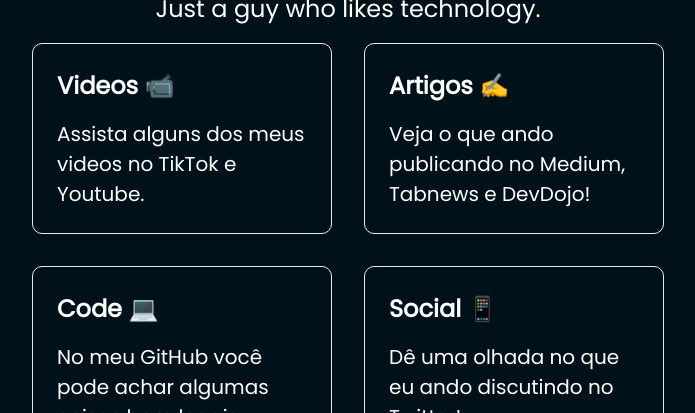
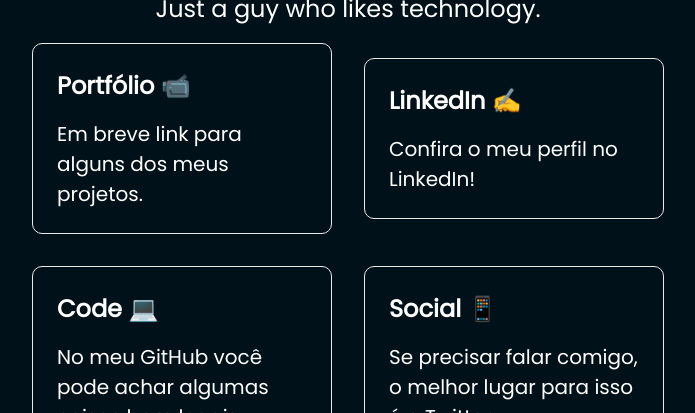
Before and after one commit to victorodev/victorodev.github.io, a plain HTML site: page index.html in a window 1280 px wide. Shown: the part 387-800 px from the top of the page, without its empty margins (292-987 px from the left). Drawn offline with Linux system fonts and the light colour scheme.

Commit message:
mudanando alguns links da home

```diff
--- a/index.html
+++ b/index.html
@@ -24,14 +24,14 @@
         </p>
 
         <div class="grid">
-          <a href="https://tiktok.com/@victorodev" class="card">
-            <h2>Videos &#128249;</h2>
-            <p>Assista alguns dos meus videos no TikTok e Youtube.</p>
+          <a href="https:victorodev.com" class="card">
+            <h2>Portfólio &#128249;</h2>
+            <p>Em breve link para alguns dos meus projetos.</p>
           </a>
 
           <a href="https://tabnews.com.br/victorodev" class="card">
-            <h2>Artigos &#9997;</h2>
-            <p>Veja o que ando publicando no Medium, Tabnews e DevDojo!</p>
+            <h2>LinkedIn &#9997;</h2>
+            <p>Confira o meu perfil no LinkedIn!</p>
           </a>
 
           <a
@@ -49,7 +49,7 @@
             <h2>Social &#128241;
             </h2>
             <p>
-              Dê uma olhada no que eu ando discutindo no Twitter!
+              Se precisar falar comigo, o melhor lugar para isso é o Twitter.
             </p>
           </a>
         </div>
```
